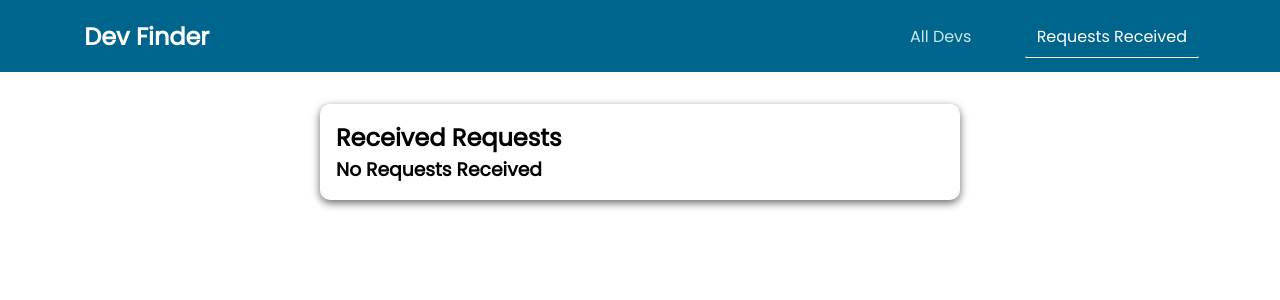
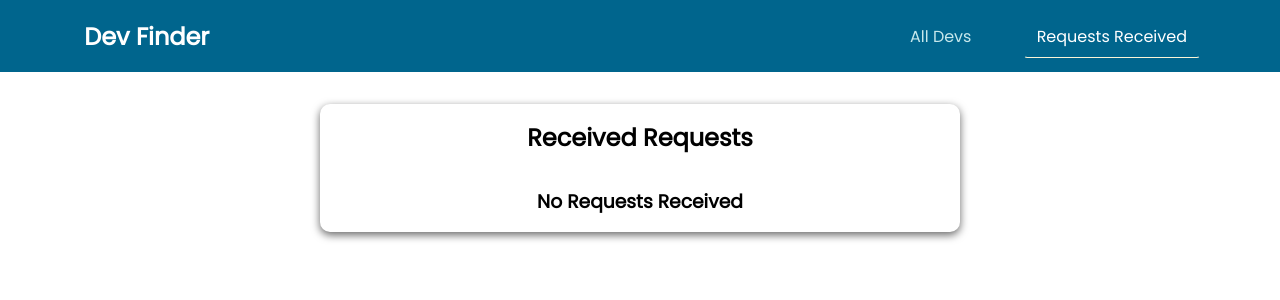
Before and after one commit to torressam333/dev-finder, a Vue app: page /requests in a window 1280 px wide. Shown: the top 300 px of the page. Built offline with nearby package versions, Linux system fonts and the light colour scheme.

Commit message:
Create initial getter for requests

```diff
--- a/src/pages/requests/RequestsReceived.vue
+++ b/src/pages/requests/RequestsReceived.vue
@@ -9,7 +9,30 @@
 </template>
 
 <script>
-export default {};
+export default {
+  name: 'requests-received',
+  computed: {
+    receivedRequests() {
+      //Grab req's using vuex getter (namespaced)
+      return this.$store.getter['requests/requests'];
+    },
+  },
+};
 </script>
 
-<style scoped></style>
+<style scoped>
+header {
+  text-align: center;
+}
+
+ul {
+  list-style: none;
+  margin: 2rem auto;
+  padding: 0;
+  max-width: 30rem;
+}
+
+h3 {
+  text-align: center;
+}
+</style>
--- a/src/store/modules/requests/getters.js
+++ b/src/store/modules/requests/getters.js
@@ -0,0 +1,6 @@
+export default {
+  requests(state) {
+    //Return list of requests
+    return state.requests;
+  },
+};
```
